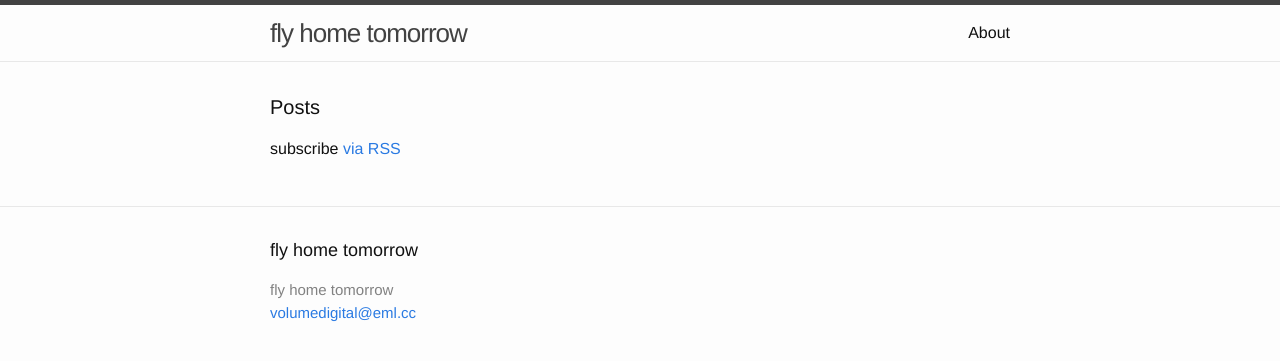
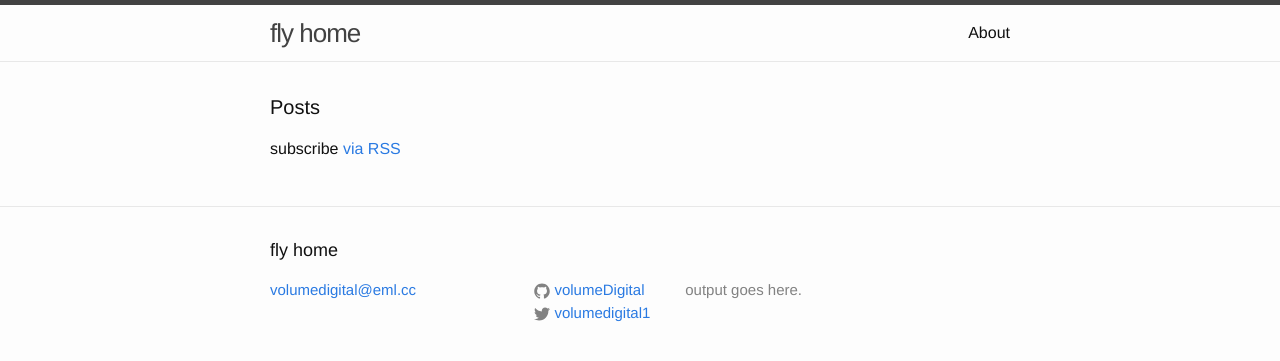
Before and after one commit to volumeDigital/volumeDigital.github.io, a Jekyll site: the page built from index.html, in a window 1280 px wide. Shown: the top 361 px of the page. Built offline with Jekyll 4.4.1, drawn with Linux system fonts in a browser that asks for light colours.

Commit message:
Re-add social icons.

```diff
--- a/_config.yml
+++ b/_config.yml
@@ -6,13 +6,14 @@
 # 'jekyll serve'. If you change this file, please restart the server process.
 
 # Site settings
-title: fly home tomorrow
+title: fly home
 email: volumedigital@eml.cc
 description: > # this means to ignore newlines until "baseurl:"
+  output goes here.
 baseurl: "" # the subpath of your site, e.g. /blog
 #url: "http://yourdomain.com" # the base hostname & protocol for your site
-#twitter_username: jekyllrb
-#github_username:  jekyll
+twitter_username: volumedigital1
+github_username:  volumeDigital
 
 # Build settings
 markdown: kramdown
--- a/_includes/footer.html
+++ b/_includes/footer.html
@@ -7,7 +7,6 @@
     <div class="footer-col-wrapper">
       <div class="footer-col footer-col-1">
         <ul class="contact-list">
-          <li>{{ site.title }}</li>
           <li><a href="mailto:{{ site.email }}">{{ site.email }}</a></li>
         </ul>
       </div>
--- /dev/null
+++ b/_includes/icon-github.html
@@ -0,0 +1 @@
+<a href="https://github.com/{{ include.username }}"><span class="icon icon--github">{% include icon-github.svg %}</span><span class="username">{{ include.username }}</span></a>
--- /dev/null
+++ b/_includes/icon-twitter.html
@@ -0,0 +1 @@
+<a href="https://twitter.com/{{ include.username }}"><span class="icon icon--twitter">{% include icon-twitter.svg %}</span><span class="username">{{ include.username }}</span></a>
```
Also changed, not shown: _includes/icon-github.svg (added), _includes/icon-twitter.svg (added).
